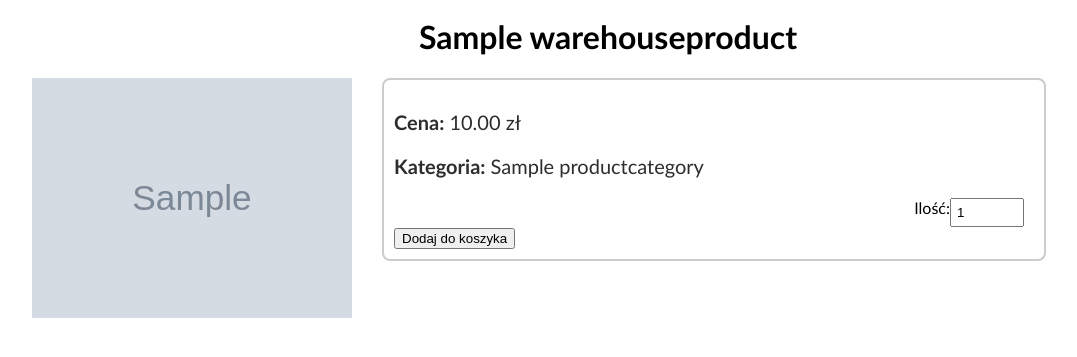
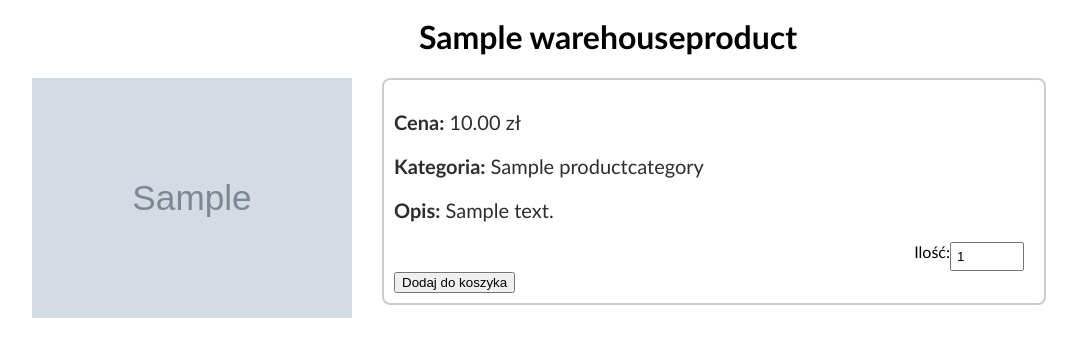
Before and after one commit to Jaian400/Magazyn_Master, a Django app: a page that uses djan/mainapp/templates/product_detail.html in a window 1280 px wide. Shown: the part 137-494 px from the top of the page, without its empty margins (32-1109 px from the left). Run offline with Django 5.2, Linux system fonts and the light colour scheme; tables that the repository leaves empty hold one stand-in row (values such as "Sample post"); grey boxes marked "Sample" are stand-in pictures.

Commit message:
Update product_detail.html

```diff
--- a/djan/mainapp/templates/product_detail.html
+++ b/djan/mainapp/templates/product_detail.html
@@ -53,6 +53,7 @@
     <div class="product-info-box">
         <p><strong>Cena:</strong> {{ product.product_price }} zł</p>
         <p><strong>Kategoria:</strong> {{ product.product_category.category_name }}</p>
+        <p><strong>Opis:</strong> {{product.product_description}}</p>
 
         <!-- Przycisk dodaj do koszyka -->
         <form action="{% url 'add_to_cart' product.id %}" method="post">
```
